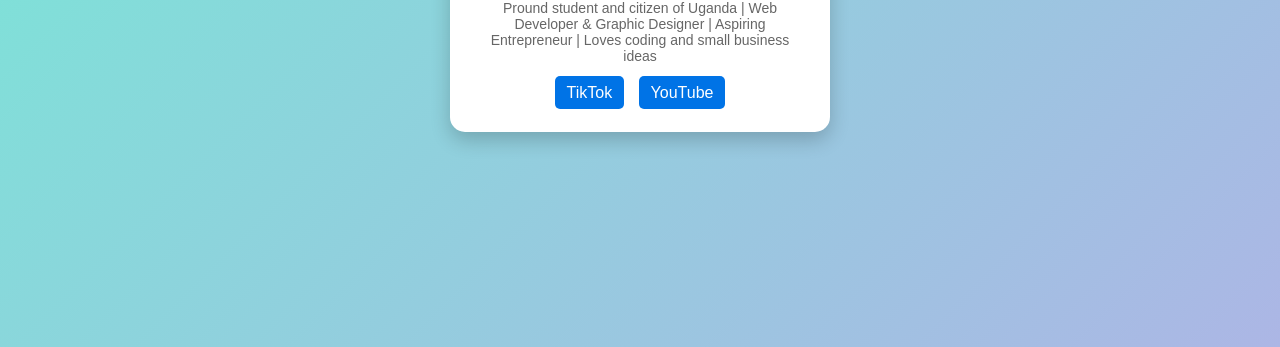
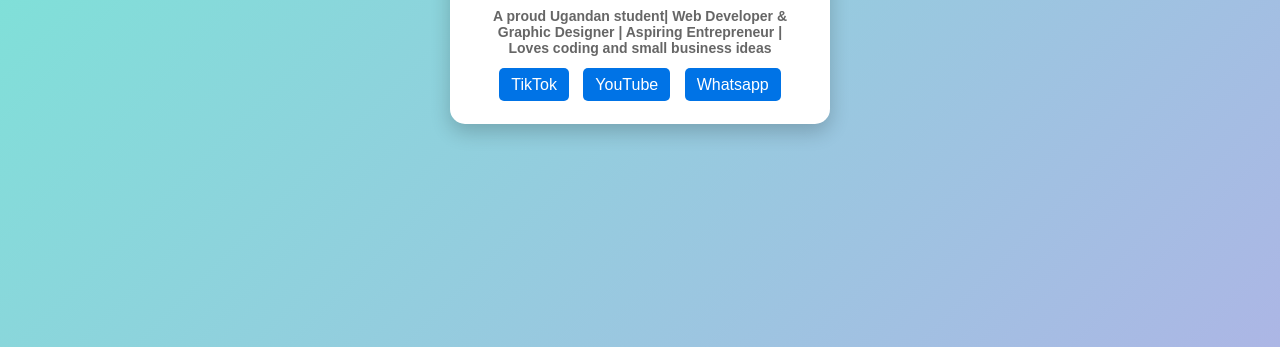
Before and after one commit to EricWebStudio/erickakooza, a plain HTML site: page index.html in a window 1280 px wide. Shown: the part 453-800 px from the top of the page. Drawn offline with Linux system fonts and the light colour scheme.

Commit message:
Update index.html

```diff
--- a/index.html
+++ b/index.html
@@ -3,7 +3,7 @@
 <head>
   <meta charset="UTF-8">
   <meta name="viewport" content="width=device-width, initial-scale=1.0">
-  <title>Eric's personal profile</title>
+  <title>Eric's profile</title>
   <style>
     body {
       font-family: Arial, sans-serif;
@@ -64,11 +64,13 @@
 <div class="profile-card">
   <img src="profile_pic.jpg" alt="Eric" class="profile-img">
   <h2>Eric Kakooza</h2>
-  <p>Pround student and citizen of Uganda | Web Developer & Graphic Designer | Aspiring Entrepreneur | Loves coding and small business ideas</p>
+  <p><strong>A proud Ugandan student| Web Developer & Graphic Designer | Aspiring Entrepreneur | Loves coding and small business ideas</strong></p>
   <div class="social-links">
 
     <a href="https://www.tiktok.com/@erickakooza" target="_blank">TikTok</a>
     <a href="https://www.youtube.com/@erickakooza" target="_blank">YouTube</a>
+
+<a href="https://wa.link/6avq6i" target="_blank">Whatsapp</a>
   </div>
 </div>
 
```
